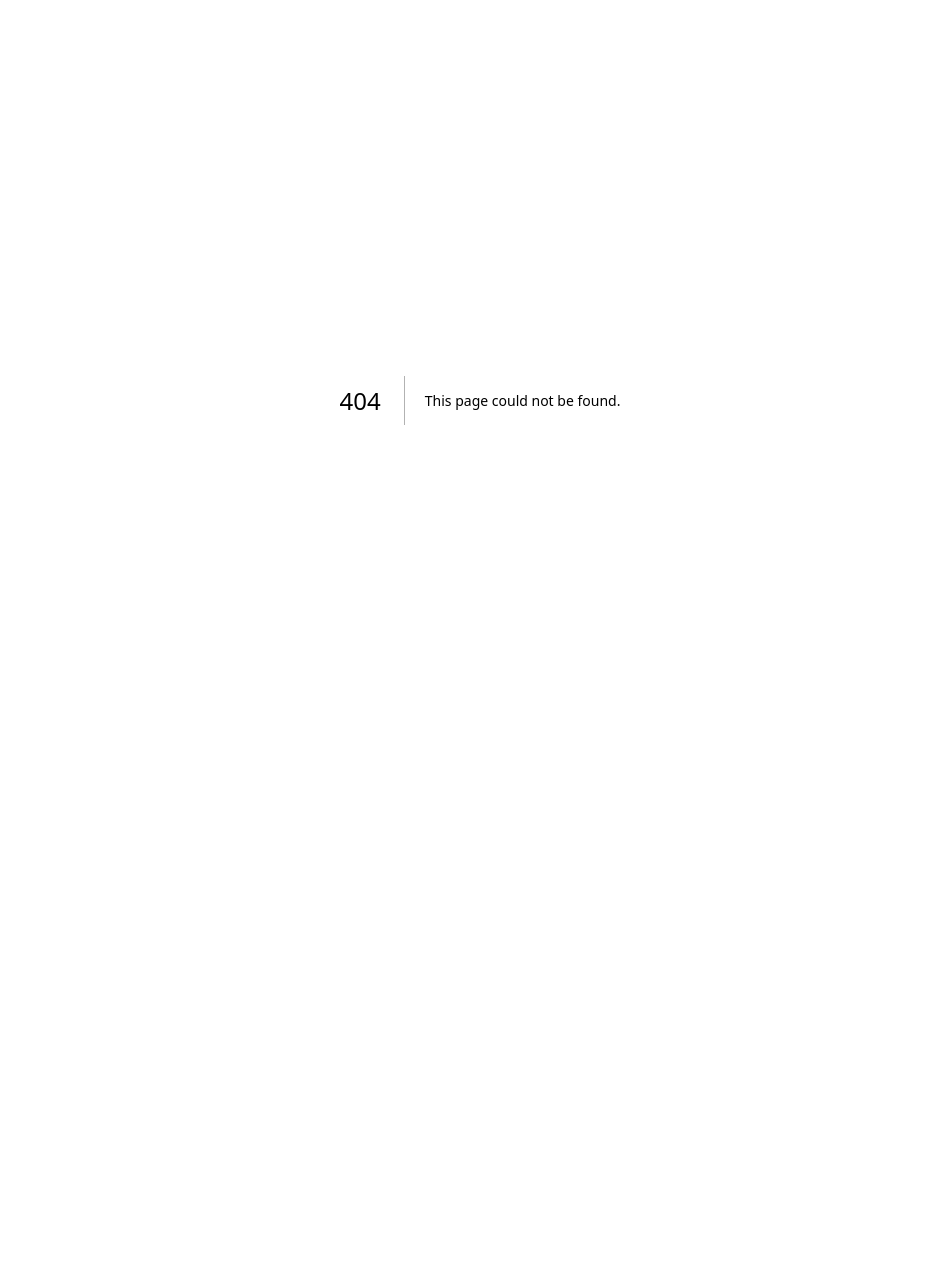
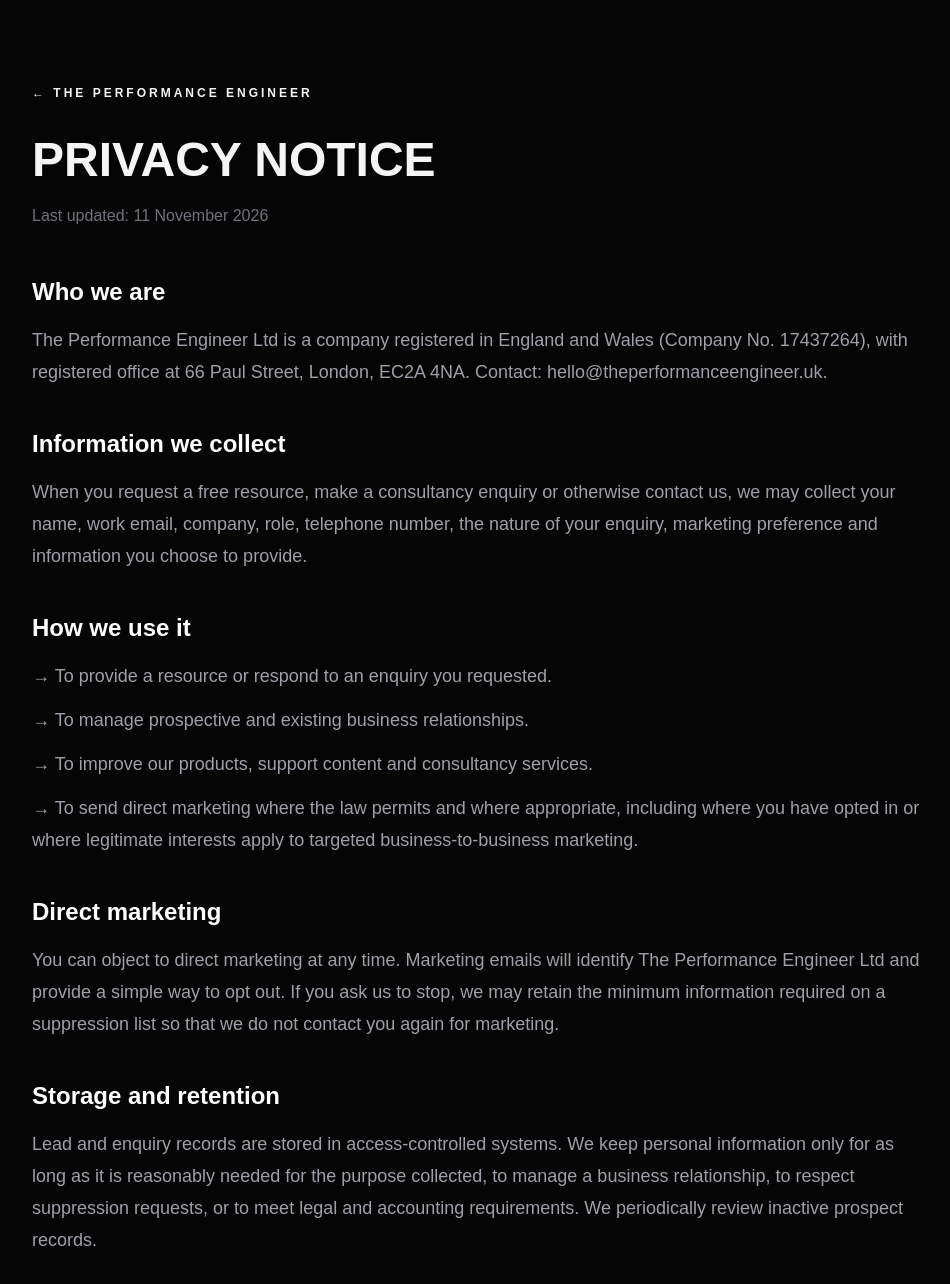
Before and after one commit to Camchesie/the-performance-engineer, a Next.js app: page /privacy in a window 1280 px wide. Before the commit this address had no page. Shown: the top 1284 px of the page, without its empty margins (160-1110 px from the left). Before the commit the page ends 800 px from the top, so only its background shows below. Built offline with nearby package versions, Linux system fonts and the light colour scheme.

Commit message:
Add privacy notice for lead generation

```diff
--- /dev/null
+++ b/app/privacy/page.tsx
@@ -0,0 +1,73 @@
+import type { Metadata } from "next";
+
+export const metadata: Metadata = {
+  title: "Privacy Notice",
+  description: "Privacy notice for The Performance Engineer Ltd.",
+  alternates: { canonical: "/privacy" },
+};
+
+export default function PrivacyPage() {
+  return (
+    <main className="min-h-screen bg-[#050505] px-6 py-20 text-[#f5f5f5]">
+      <article className="mx-auto max-w-4xl">
+        <a href="/" className="text-xs font-black uppercase tracking-[0.25em] text-[#c9a227]">← The Performance Engineer</a>
+        <h1 className="mt-8 text-5xl font-black uppercase">Privacy Notice</h1>
+        <p className="mt-5 text-zinc-500">Last updated: 11 November 2026</p>
+
+        <div className="mt-12 space-y-10 text-lg leading-8 text-zinc-400">
+          <section>
+            <h2 className="text-2xl font-black text-white">Who we are</h2>
+            <p className="mt-4">
+              The Performance Engineer Ltd is a company registered in England and Wales (Company No. 17437264), with registered office at 66 Paul Street, London, EC2A 4NA. Contact: hello@theperformanceengineer.uk.
+            </p>
+          </section>
+
+          <section>
+            <h2 className="text-2xl font-black text-white">Information we collect</h2>
+            <p className="mt-4">
+              When you request a free resource, make a consultancy enquiry or otherwise contact us, we may collect your name, work email, company, role, telephone number, the nature of your enquiry, marketing preference and information you choose to provide.
+            </p>
+          </section>
+
+          <section>
+            <h2 className="text-2xl font-black text-white">How we use it</h2>
+            <ul className="mt-4 space-y-3">
+              <li>→ To provide a resource or respond to an enquiry you requested.</li>
+              <li>→ To manage prospective and existing business relationships.</li>
+              <li>→ To improve our products, support content and consultancy services.</li>
+              <li>→ To send direct marketing where the law permits and where appropriate, including where you have opted in or where legitimate interests apply to targeted business-to-business marketing.</li>
+            </ul>
+          </section>
+
+          <section>
+            <h2 className="text-2xl font-black text-white">Direct marketing</h2>
+            <p className="mt-4">
+              You can object to direct marketing at any time. Marketing emails will identify The Performance Engineer Ltd and provide a simple way to opt out. If you ask us to stop, we may retain the minimum information required on a suppression list so that we do not contact you again for marketing.
+            </p>
+          </section>
+
+          <section>
+            <h2 className="text-2xl font-black text-white">Storage and retention</h2>
+            <p className="mt-4">
+              Lead and enquiry records are stored in access-controlled systems. We keep personal information only for as long as it is reasonably needed for the purpose collected, to manage a business relationship, to respect suppression requests, or to meet legal and accounting requirements. We periodically review inactive prospect records.
+            </p>
+          </section>
+
+          <section>
+            <h2 className="text-2xl font-black text-white">Your rights</h2>
+            <p className="mt-4">
+              Depending on the circumstances, you may have rights to access, correct, erase or restrict use of your personal information, object to processing including direct marketing, and complain to the UK Information Commissioner&apos;s Office.
+            </p>
+          </section>
+
+          <section>
+            <h2 className="text-2xl font-black text-white">Contact</h2>
+            <p className="mt-4">
+              For privacy requests or marketing opt-outs, email hello@theperformanceengineer.uk.
+            </p>
+          </section>
+        </div>
+      </article>
+    </main>
+  );
+}
```
